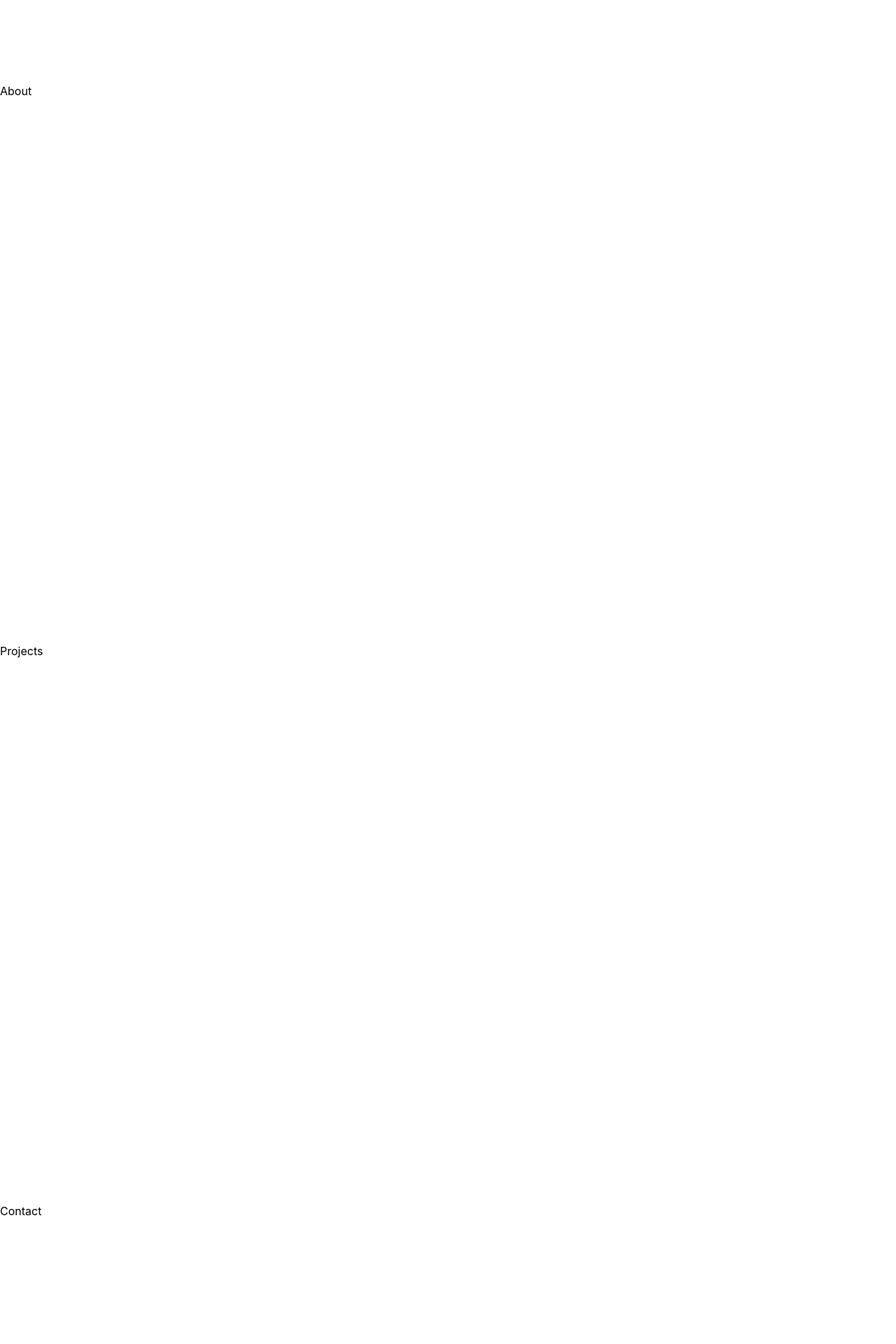
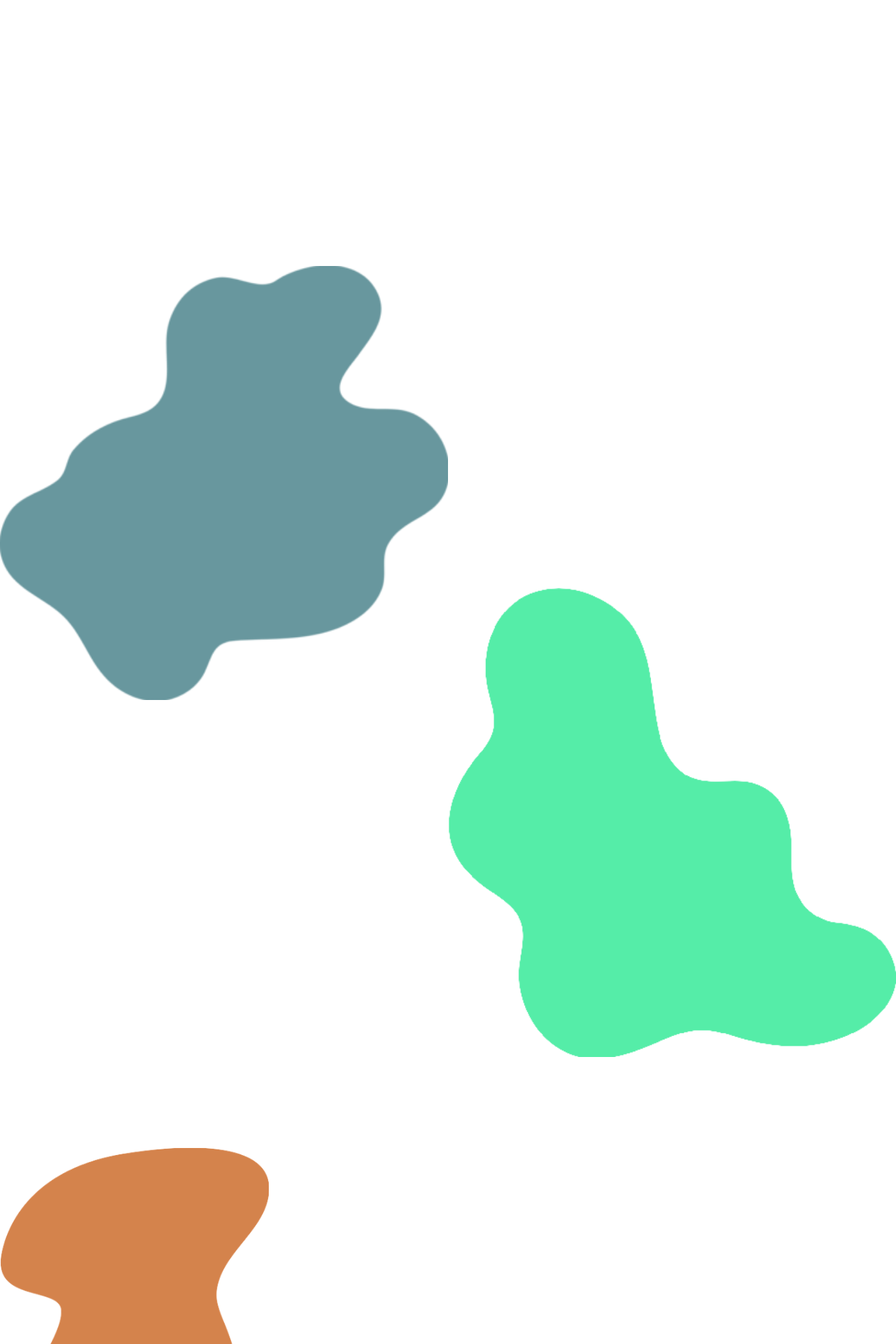
Before and after one commit to gabimeirellesm/techPortfolio, a React (Create React App) app: page / in a window 1280 px wide. Shown: the part 700-2620 px from the top of the page at 70% size. Built offline with nearby package versions, Linux system fonts and the light colour scheme.

Commit message:
img graphic in sections

```diff
--- a/src/Views/About.js
+++ b/src/Views/About.js
@@ -1,7 +1,25 @@
 import React from "react";
+import graphicBlue from "../Images/graphicBlue.png";
 
 function About() {
-  return <div>About</div>;
+  return (
+    <section>
+      <img
+        src={graphicBlue}
+        alt="graphic diagram blue"
+        className="graphicBlue"
+      />
+      <style jsx="true">{`
+      .graphicBlue {
+        position: absolute;
+        bottom: -5rem;
+        left: 0;
+        width: 50vw;
+        height; 50vh;
+      }
+      `}</style>
+    </section>
+  );
 }
 
 export default About;
--- a/src/Views/Contact.js
+++ b/src/Views/Contact.js
@@ -1,7 +1,39 @@
 import React from "react";
+import graphicBrown from "../Images/graphicBrown.png";
+import graphicYellow from "../Images/graphicYellow.png";
 
 function Contact() {
-  return <div>Contact</div>;
+  return (
+    <section>
+      <img
+        src={graphicBrown}
+        alt="graphic diagram brown"
+        className="graphicBrown"
+      />
+      <img
+        src={graphicYellow}
+        alt="graphic diagram yellow"
+        className="graphicYellow"
+      />
+
+      <style jsx="true">{`
+      .graphicBrown {
+        position: absolute;
+        top: -5rem;
+        left: 0;
+        width: 30vw;
+        height; 30vh;
+      }
+      .graphicYellow{
+        position: absolute;
+        bottom: -5rem;
+        right: 0;
+        width: 30vw;
+        height; 30vh;
+      }
+      `}</style>
+    </section>
+  );
 }
 
 export default Contact;
--- a/src/Views/Projects.js
+++ b/src/Views/Projects.js
@@ -1,7 +1,25 @@
 import React from "react";
+import graphicGreen from "../Images/graphicGreen.png";
 
 function Projects() {
-  return <div>Projects</div>;
+  return (
+    <section>
+      <img
+        src={graphicGreen}
+        alt="graphic diagram green"
+        className="graphicGreen"
+      />
+      <style jsx="true">{`
+      .graphicGreen {
+        position: absolute;
+        top: -5rem;
+        right: 0;
+        width: 50vw;
+        height; 50vh;
+      }
+      `}</style>
+    </section>
+  );
 }
 
 export default Projects;
```
